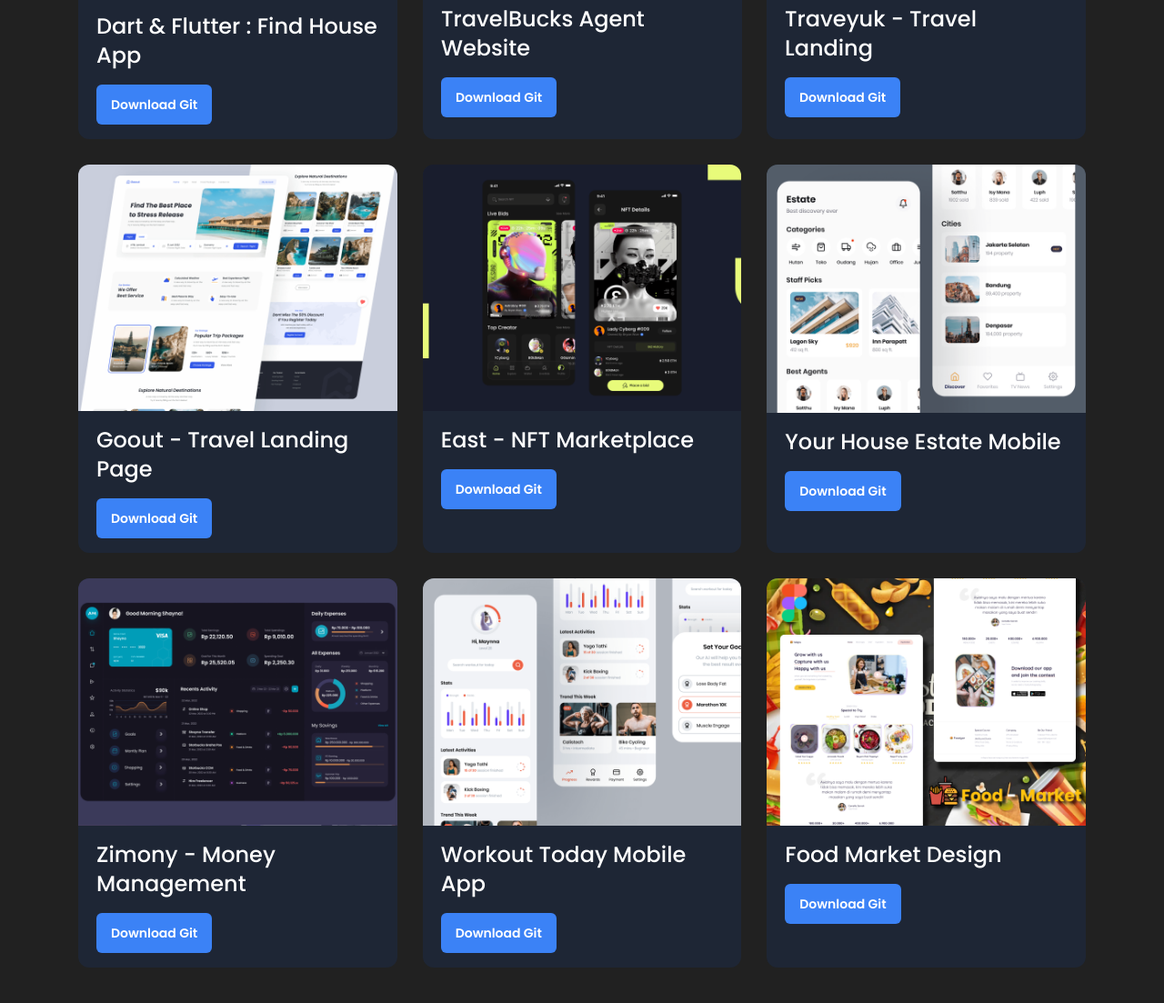
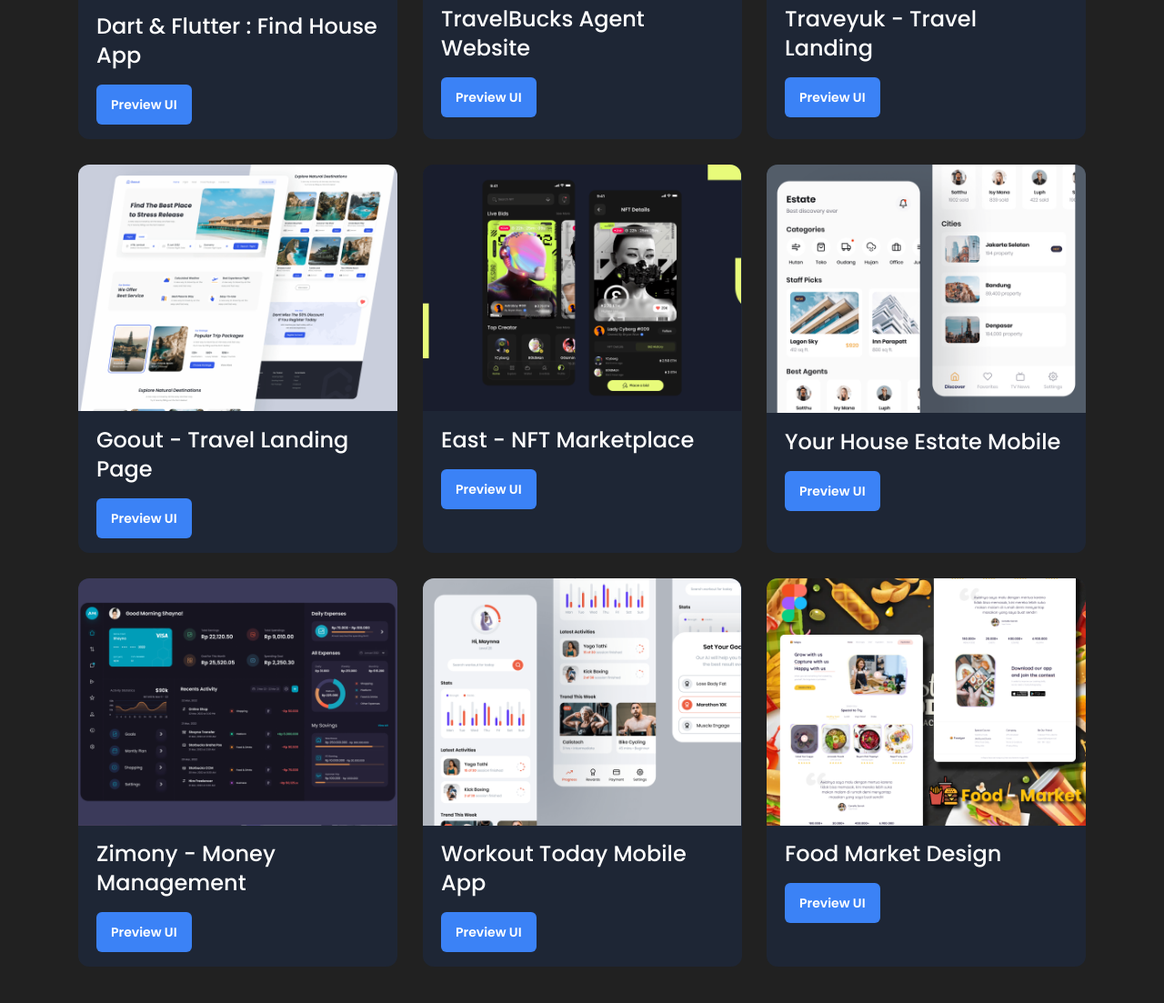
Before and after one commit to WepssPros/git-reyhan-portfolio, a website: page index.html in a window 1280 px wide. Shown: the part 4244-5347 px from the top of the page at 91% size. Drawn offline with nearby package versions, Linux system fonts and the light colour scheme.

Commit message:
first commit

```diff
--- a/index.html
+++ b/index.html
@@ -286,7 +286,7 @@
                   <h4 class="text-2xl font-medium text-white">Dart & Flutter : Find House App</h4>
                   <a href=""
                      class="inline-flex mt-4 px-4 py-3 font-semibold text-sm text-white rounded-md bg-blue-500 hover:scale-105 hover:bg-blue-600 active:scale-95 transition-all duration-300">
-                     Download Git
+                     Preview UI
                   </a>
                </div>
             </div>
@@ -298,7 +298,7 @@
                   <h4 class="text-2xl font-medium text-white">TravelBucks Agent Website</h4>
                   <a href=""
                      class="inline-flex mt-4 px-4 py-3 font-semibold text-sm text-white rounded-md bg-blue-500 hover:scale-105 hover:bg-blue-600 active:scale-95 transition-all duration-300">
-                     Download Git
+                     Preview UI
                   </a>
                </div>
             </div>
@@ -311,7 +311,7 @@
                   <h4 class="text-2xl font-medium text-white">Traveyuk - Travel Landing </h4>
                   <a href=""
                      class="inline-flex mt-4 px-4 py-3 font-semibold text-sm text-white rounded-md bg-blue-500 hover:scale-105 hover:bg-blue-600 active:scale-95 transition-all duration-300">
-                     Download Git
+                     Preview UI
                   </a>
                </div>
             </div>
@@ -323,7 +323,7 @@
                   <h4 class="text-2xl font-medium text-white">Goout - Travel Landing Page</h4>
                   <a href=""
                      class="inline-flex mt-4 px-4 py-3 font-semibold text-sm text-white rounded-md bg-blue-500 hover:scale-105 hover:bg-blue-600 active:scale-95 transition-all duration-300">
-                     Download Git
+                     Preview UI
                   </a>
                </div>
             </div>
@@ -335,7 +335,7 @@
                   <h4 class="text-2xl font-medium text-white">East - NFT Marketplace</h4>
                   <a href=""
                      class="inline-flex mt-4 px-4 py-3 font-semibold text-sm text-white rounded-md bg-blue-500 hover:scale-105 hover:bg-blue-600 active:scale-95 transition-all duration-300">
-                     Download Git
+                     Preview UI
                   </a>
                </div>
             </div>
@@ -347,7 +347,7 @@
                   <h4 class="text-2xl font-medium text-white">Your House Estate Mobile </h4>
                   <a href=""
                      class="inline-flex mt-4 px-4 py-3 font-semibold text-sm text-white rounded-md bg-blue-500 hover:scale-105 hover:bg-blue-600 active:scale-95 transition-all duration-300">
-                     Download Git
+                     Preview UI
                   </a>
                </div>
             </div>
@@ -359,7 +359,7 @@
                   <h4 class="text-2xl font-medium text-white">Zimony - Money Management</h4>
                   <a href=""
                      class="inline-flex mt-4 px-4 py-3 font-semibold text-sm text-white rounded-md bg-blue-500 hover:scale-105 hover:bg-blue-600 active:scale-95 transition-all duration-300">
-                     Download Git
+                     Preview UI
                   </a>
                </div>
             </div>
@@ -371,7 +371,7 @@
                   <h4 class="text-2xl font-medium text-white">Workout Today Mobile App </h4>
                   <a href=""
                      class="inline-flex mt-4 px-4 py-3 font-semibold text-sm text-white rounded-md bg-blue-500 hover:scale-105 hover:bg-blue-600 active:scale-95 transition-all duration-300">
-                     Download Git
+                     Preview UI
                   </a>
                </div>
             </div>
@@ -383,7 +383,7 @@
                   <h4 class="text-2xl font-medium text-white">Food Market Design </h4>
                   <a href=""
                      class="inline-flex mt-4 px-4 py-3 font-semibold text-sm text-white rounded-md bg-blue-500 hover:scale-105 hover:bg-blue-600 active:scale-95 transition-all duration-300">
-                     Download Git
+                     Preview UI
                   </a>
                </div>
             </div>
```
